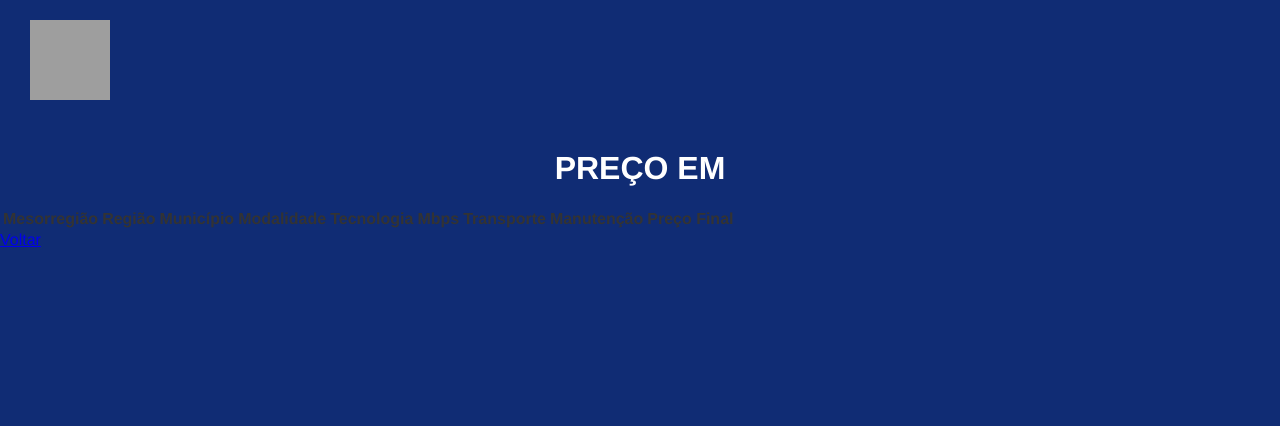
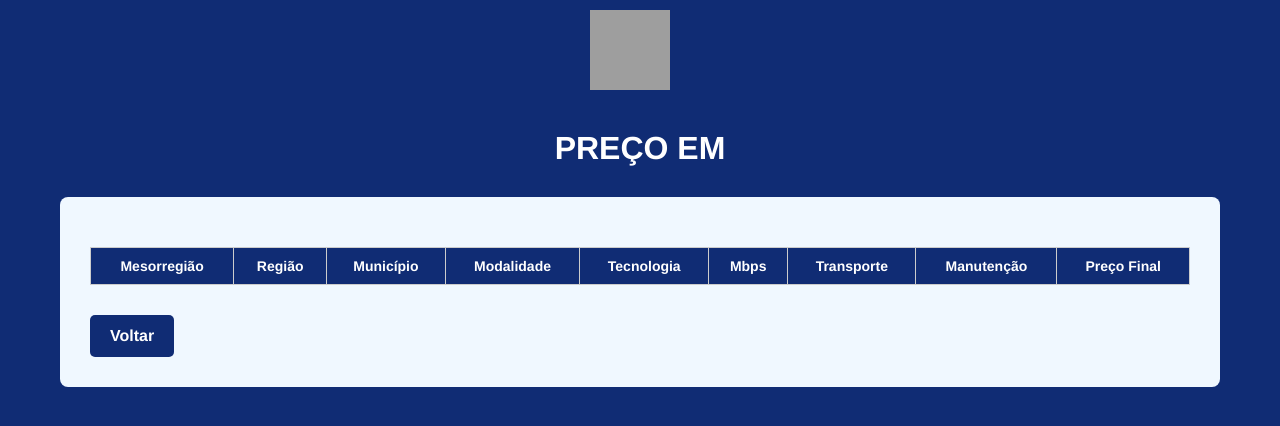
Before and after one commit to Lu4nL1ma/dae_systems, a Django app: template dae_sys/dae_web_sys/templates/resultado.html in a window 1280 px wide. Shown: the top 426 px of the page. Run offline with Django 5.2, Linux system fonts and the light colour scheme; the template is opened without the code that fills it, so the values that code supplies are empty; data comes from the database, SQL or seed files in the repository; parts of the project's set-up code (start-up, migrations or seed data) failed here and were passed over; grey boxes are pictures that could not be loaded.

Commit message:
Update style.css

```diff
--- a/dae_sys/dae_web_sys/static/css/style.css
+++ b/dae_sys/dae_web_sys/static/css/style.css
@@ -190,3 +190,83 @@ input[type="radio"],
 input[type="checkbox"] {
   margin-right: 8px;
 }
+
+        .results-container {
+            background-color: aliceblue;
+            max-width: 1100px;
+            margin: 30px auto;
+            padding: 30px;
+            border-radius: 8px;
+        }
+
+        .table {
+            overflow-x: auto;
+        }
+
+        table {
+            width: 100%;
+            border-collapse: collapse;
+            margin-top: 20px;
+        }
+
+        th, td {
+            padding: 10px;
+            border: 1px solid #ccc;
+            text-align: center;
+            font-size: 14px;
+        }
+
+        th {
+            background-color: #102C74;
+            color: white;
+        }
+
+        tr:nth-child(even) {
+            background-color: #f9f9f9;
+        }
+
+        .btn-voltar {
+            display: inline-block;
+            margin-top: 30px;
+            padding: 12px 20px;
+            background-color: #102C74;
+            color: white;
+            font-weight: bold;
+            text-decoration: none;
+            border-radius: 5px;
+            transition: background-color 0.3s ease;
+        }
+
+        .btn-voltar:hover {
+            background-color: #0056b3;
+        }
+
+        .header {
+            display: flex;
+            align-items: center;
+            padding: 10px 30px;
+        }
+
+        .img {
+            width: 80px;
+            height: 80px;
+            margin-right: 20px;
+        }
+
+        .dae {
+            color: #ddd;
+            font-weight: bold;
+            font-size: 18px;
+        }
+
+        h1 {
+            text-align: center;
+            color: white;
+            margin-top: 20px;
+        }
+
+        body {
+            margin: 0;
+            font-family: Helvetica, sans-serif;
+            background-color: #102C74;
+        }
```
